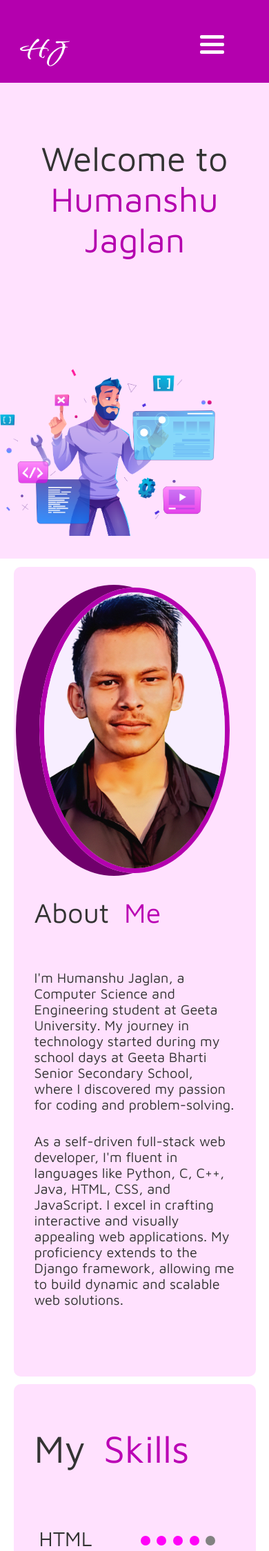
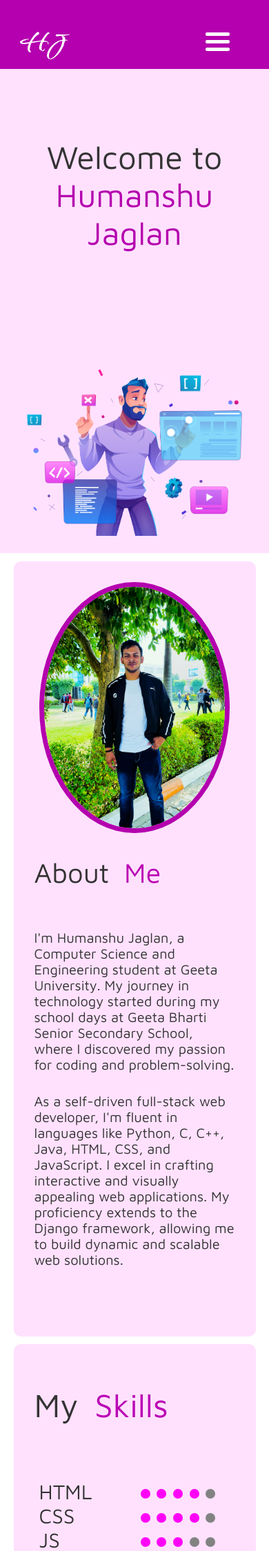
Before and after one commit to humanshu001/My-Old-Portfolio, a PHP site: page / in a window 390 px wide. Shown: the top 2249 px of the page at 69% size. Run offline with PHP 8.4, Linux system fonts and the light colour scheme.

Commit message:
Updated website assets and fixed image references

```diff
--- a/Assets/CSS/index.css
+++ b/Assets/CSS/index.css
@@ -162,7 +162,6 @@
     height: 500px;
     margin: 0 50px;
     border: 7px solid rgb(180, 0, 174);
-    box-shadow: -30px 0px 0 4px rgb(112, 0, 108);
 }
 
 .top {
@@ -236,7 +235,7 @@ nav ul {
     padding: 25px 1px;
 }
 #text{
-    color:rgb(180, 0, 174) ;
+    color:rgb(180, 0, 174);
 }
 .firstsec .left{
     font-size: 80px;
@@ -245,6 +244,8 @@ nav ul {
 .firstsec .right{
     font-size: 50px;
     width: 600px;
+    display: flex;
+    justify-content: center;
 }
 
 .mainsec{
@@ -289,18 +290,15 @@ body.dark-mode{
 }
 body.dark-mode .sec2{
     background-color: rgb(0, 3, 28);
-    /* background: transparent; */
 }
 /* Add dark mode styles for other elements as needed */
 
 body.dark-mode .firstsec{
     background: rgb(0, 3, 28);
-    /* background: transparent; */
 }
 
 body.dark-mode .top{
     background: rgb(0, 1, 15);
-    /* background: transparent; */
 }
 .ds6{
     position: absolute;
@@ -394,8 +392,6 @@ body.dark-mode .sec2 h1 span{
         flex-direction: column;
         align-items: center;
         justify-content: center;
-        /* background-color: rgb(255, 3, 247); */
-        /* z-index: 1000000; */
         background-color: rgb(0, 0, 0, 0.9);
     }
     .ds1, .ds2, .ds3, .ds4, .ds5, .ds6{
@@ -448,7 +444,6 @@ body.dark-mode .sec2 h1 span{
         height: 3px;
         background-color: #ffffff;
         border-radius: 3px;
-        /* transform: rotate(45deg)  translate(-2px, 0px) ; */
     }
     .toggle-close:hover .bar1{
         margin: 0;
@@ -477,22 +472,11 @@ body.dark-mode .sec2 h1 span{
         height: 100%;
     }
     .firstsec .left{
-        /* order: 1; */
         height: 500px;
         margin-top: 100px;
     }
 }
 @media screen and (max-width: 800px){
-    /* .svg-lines{
-        width: 100%;
-    }
-    .s1 .skill-tag{
-        width: 110px;
-        margin: 0;
-    } */
-    /* .s1 div{
-        margin: 0 10px;
-    } */
     .sec2{
         padding: 30px;
     }
@@ -506,7 +490,11 @@ body.dark-mode .sec2 h1 span{
         margin: 3% 5%;
     }
     .sec2 h1{
-        font-size: 3.5em;
+        font-size: 3em;
+    }
+    #text{
+        width: 80%;
+        margin: auto;
     }
     .sec2 p{
         font-size: 20px;
@@ -525,7 +513,7 @@ body.dark-mode .sec2 h1 span{
     }
     .firstsec .left{
         font-size: 60px;
-        width: 400px;
+        width: 399px;
         height: 300px;
     }
     .firstsec .right{
@@ -536,7 +524,8 @@ body.dark-mode .sec2 h1 span{
         width: 400px;
     }
     .abimg img{
-        height: 400px;
+        height: 350px;
+        margin: 0 20px;
     }
     .abimg{
         margin: 0;
@@ -573,18 +562,30 @@ body.dark-mode .sec2 h1 span{
     .abdata{
         margin-bottom: 50px;
     }
+    .pimg h1{
+        font-size: 40px;
+    }
+    .pimg img{
+        width: 100%;
+    }
     .abdata{
         margin-bottom: 50px;
     }
-    /* .skill-tag{
-        font-size: 25px;
-    }
-    .s1 div{
-        margin: 0 10px;
-        margin-bottom: 20px;
-    } */
     .erase{
         display: none;
+    }
+    .toggle-button{
+        height: 50px;
+        display: flex;
+        justify-content: center;
+        flex-direction: column;
+        align-items: center;
+    }
+    .bar{
+        margin: 3px;
+    }
+    .top{
+        height: 80px;
     }
     .row img{
         width: 80%;
@@ -605,14 +606,17 @@ body.dark-mode .sec2 h1 span{
         width: 100%;
     }
     .firstsec .left{
-        font-size: 50px;
+        font-size: 47px;
         text-align: center;
     }
 }
 
-
-@media screen and (max-width:380px){
-    *{
-        overflow: auto;
+@media screen and (max-width:366px) {
+    .skill{
+        width: 100%;
+    }
+    .sec2{
+        margin: 3% 2.3%;
+        padding: 22px;
     }
 }
--- a/index.html
+++ b/index.html
@@ -56,7 +56,7 @@
     <section class="sec2">
         <div class="abdata">
             <div class="abimg">
-                <img src="Assets/Images/myr.png" alt="">
+                <img src="Assets/Images/myphoto.jpg" alt="">
             </div>
             <div class="abtxt">
                 <h1>About <span>Me</span> <img id="arrow1" src="Assets/Images/arrow.png" alt=""></h1>
@@ -437,15 +437,15 @@
     <section class="sec2">
         <h1>My <span>Certificates</span> <img class="arr2" src="Assets/Images/arrow.png" alt=""></h1>
         <div class="row not-in-mobile">
-            <img src="Assets/Images/certifictes/certificate1.jpg" alt="">
-            <img src="Assets/Images/certifictes/certificate2.jpg" alt="">
-            <img src="Assets/Images/certifictes/certificate3.jpg" alt="">
+            <img src="Assets/Images/certifictes/certificate_css.png" alt="">
+            <img src="Assets/Images/certifictes/pledge.jpg" alt="">
+            <img src="Assets/Images/certifictes/certificate10.jpg" alt="">
         </div>
         <img class="ds1" src="Assets/Images/design3.png" alt="">
 
         <div class="row ">
             <img src="Assets/Images/certifictes/certificate4.jpg" alt="">
-            <img src="Assets/Images/certifictes/certificate5.jpg" alt="">
+            <img src="Assets/Images/certifictes/certificate11.jpg" alt="">
             <img src="Assets/Images/certifictes/certificates_ai.png" alt="">
         </div>
         <img class="ds5" src="Assets/Images/design2.png" alt="">
```
Also changed, not shown: contact.html (+4 -5 lines), projects.html (+18 -7 lines), resume.html (+18 -10 lines), Assets/Images/certifictes/certificate10.jpg (added), Assets/Images/certifictes/certificate11.jpg (added), Assets/Images/logo1.png (deleted), Assets/Images/myphoto.jpg (added), 1 other file.
